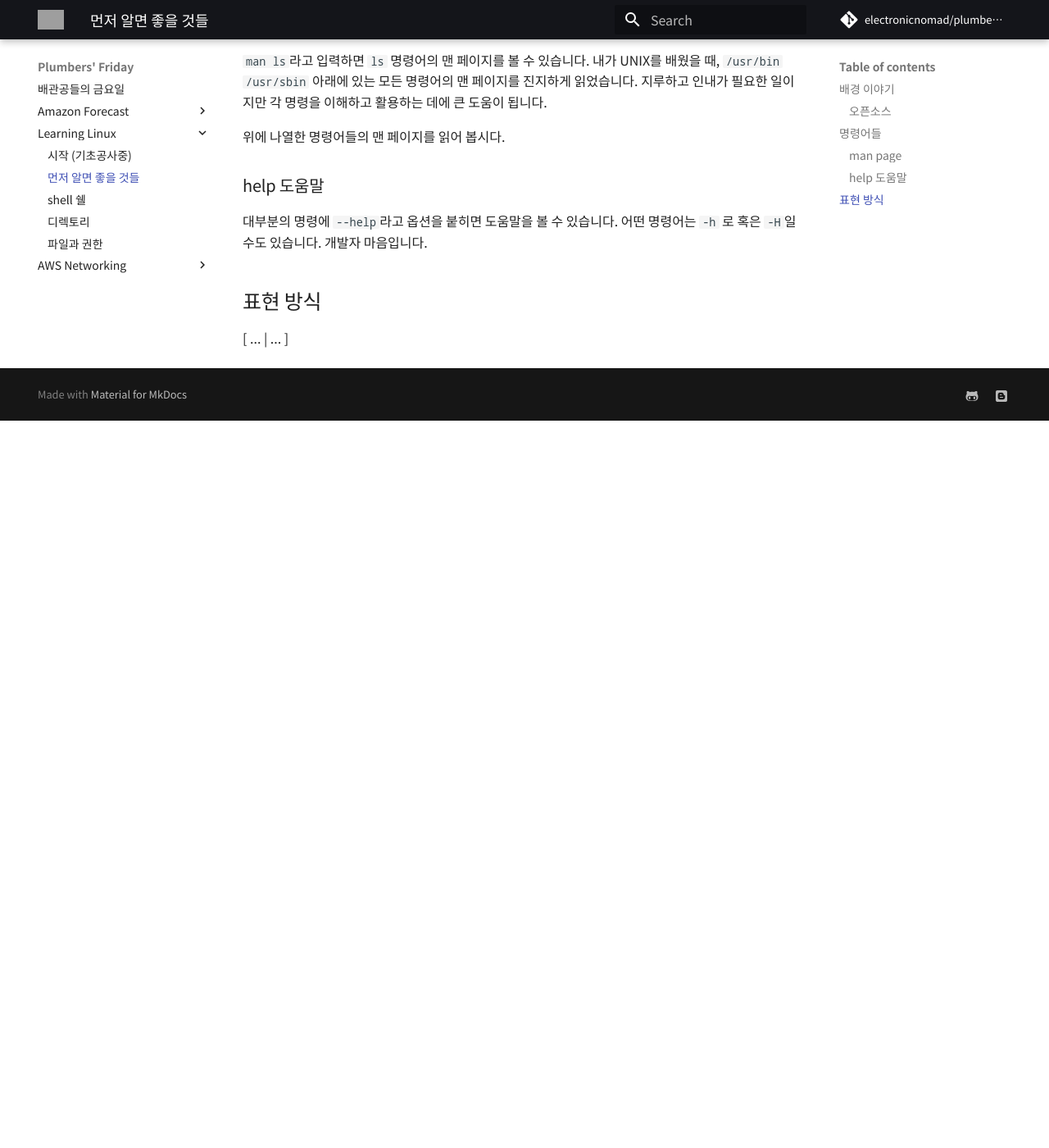
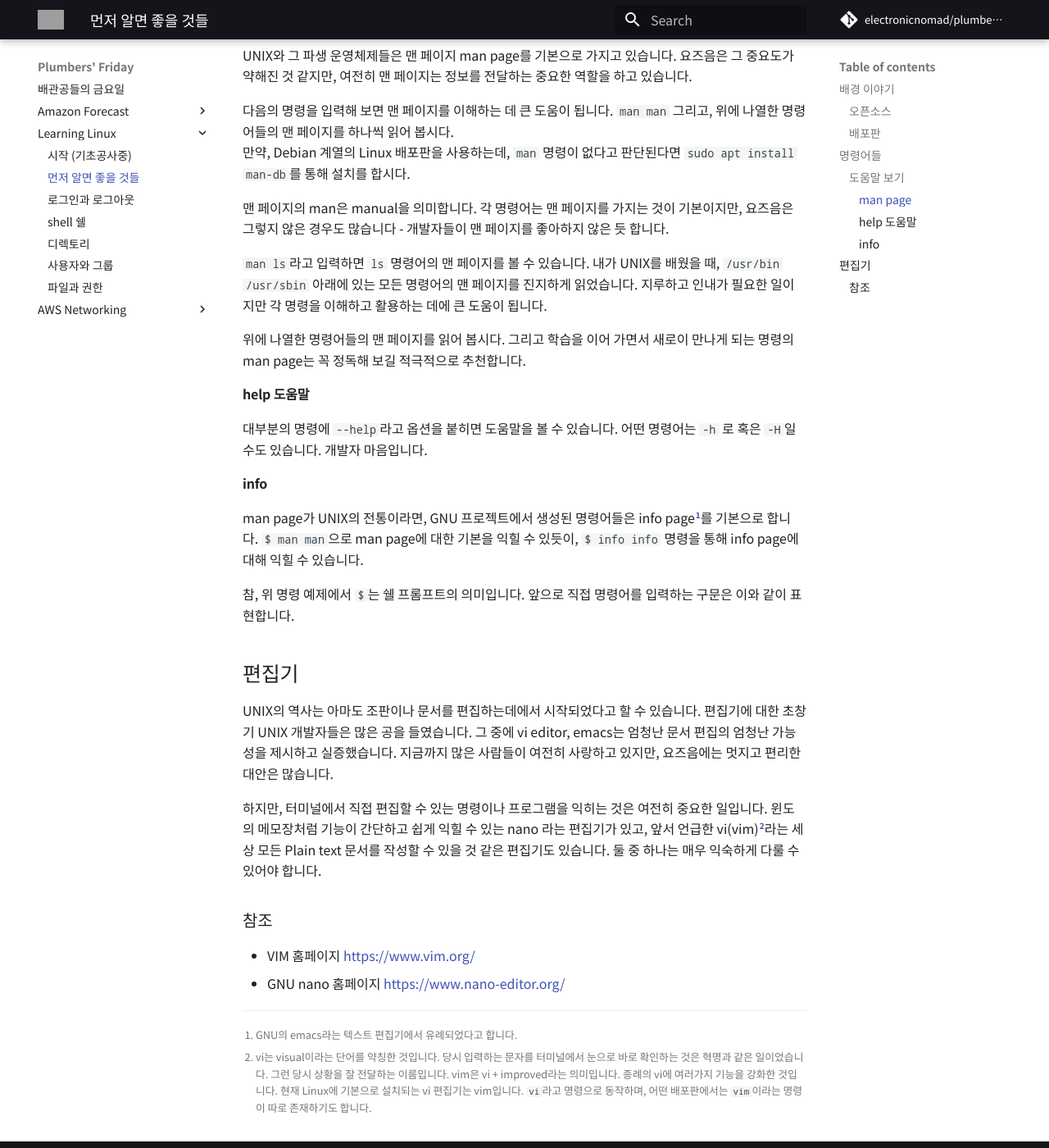
Before and after one commit to electronicnomad/plumbers-friday, an MkDocs documentation site: the page built from docs/linux/things-you-should-know-first.md, in a window 1280 px wide and 1400 px high, scrolled down 1505 px. Shown: the whole window at 82% size. Built offline with MkDocs 1.6.1 and Material for MkDocs 9.7.7, drawn with Linux system fonts in a browser that asks for light colours; some web fonts are replaced; comment, search, counter and statistics services are not loaded; before the commit the page ends 2018 px from its top, so only the background shows below that; some of the changed text lies outside the part shown; grey boxes are pictures that could not be loaded.

Commit message:
update 2/25

````diff
--- a/docs/linux/things-you-should-know-first.md
+++ b/docs/linux/things-you-should-know-first.md
@@ -10,9 +10,9 @@ UNIX가 지금의 인류가 누리고 있는 정보화 사회를 열었고, 여
 ### 오픈소스
 
 Linux은 사실, 커널 이름입니다. 운영체제의 이름은 아니었습니다. 지금은 혼용하여 사용하고
-많은 사람들이 이제는 운영체제의 이름으로 사용하는 쪽입니다.
+많은 사람들이 이제는 운영체제의 이름으로 사용하고 있습니다.
 
-운영체제로서의 이름으로는 GNU/Linux (System) (이)라고 부르는 것이 맞긴 합니다.
+운영체제로서의 이름으로는 'GNU/Linux System' 이라고 부르는 것이 맞긴 합니다.
 이 이름대로 Linux 커널을 가운데에 두고, GNU의 각종 프로그램들이 애워싼 모습니다.
 GNU에서는 [Hurd](https://www.gnu.org/software/hurd/hurd.html)라는 오랜 염원으로만
 존재하는 커널이 있는데,  Hurd의 성숙 이전에 Linux를 실험적으로 채택하고
@@ -26,9 +26,16 @@ Linux는 오픈소스입니다. GNU Public License, GPL의 규정을 따르고
 만약 흥미가 있다면, [https://opensource.org/licenses](https://opensource.org/licenses)
 &larr; 이곳을 방문해 보는 것을 추천합니다.
 
+### 배포판
+
+리눅스는 몇 가지 배포한으로 보통의 사용자에게 전달됩니다.
+대표적인 것이 Ubuntu와 Red Hat이 있는데, Ubuntu는 Debian을 기반하여 제작된 배포판입니다.
+리눅스 배포판에 대한 설명은 Wikipedia <https://en.wikipedia.org/wiki/List_of_Linux_distributions> 에
+잘 설명되어 있습니다. 한 번 시간 내에 정독해 볼만 합니다.
+
 ## 명령어들
 
-리눅스 시스템은 기본적으로 명령어로 운영됩니다.
+리눅스 시스템의 운영은 명령어를 익히고 활용하는 데에서 시작되고 완성됩니다.
 화려한 그래픽 기반의 어플리케이션이나 웹 브라우저 인터페이스로 무언가를 할 수도 있겠지만,
 결국 뒤에서는 명려어들이 수행되고 그 결과를 출력합니다.
 그리고 그래픽 인터페이스가 없는 경우는 있어도,
@@ -54,7 +61,9 @@ rmdir
 rm
 ```
 
-### man page
+### 도움말 보기
+
+#### man page
 
 UNIX와 그 파생 운영체제들은 맨 페이지 man page를 기본으로 가지고 있습니다.
 요즈음은 그 중요도가 약해진 것 같지만, 여전히 맨 페이지는 정보를 전달하는
@@ -74,14 +83,51 @@ UNIX와 그 파생 운영체제들은 맨 페이지 man page를 기본으로 가
 맨 페이지를 진지하게 읽었습니다. 지루하고 인내가 필요한 일이지만
 각 명령을 이해하고 활용하는 데에 큰 도움이 됩니다.
 
-위에 나열한 명령어들의 맨 페이지를 읽어 봅시다.
+위에 나열한 명령어들의 맨 페이지를 읽어 봅시다. 그리고
+학습을 이어 가면서 새로이 만나게 되는 명령의 man page는
+꼭 정독해 보길 적극적으로 추천합니다.
 
-### help 도움말
+#### help 도움말
 
 대부분의 명령에 `--help`라고 옵션을 붙히면 도움말을 볼 수 있습니다.
 어떤 명령어는 `-h` 로 혹은 `-H`일 수도 있습니다. 개발자 마음입니다.
 
+#### info
 
-## 표현 방식
+man page가 UNIX의 전통이라면, GNU 프로젝트에서 생성된 명령어들은
+info page[^1]를 기본으로 합니다. `$ man man`으로 man page에 대한 기본을
+익힐 수 있듯이, `$ info info` 명령을 통해 info page에 대해 익힐 수
+있습니다.
 
-[ ... | ... ]
+[^1]:
+    GNU의 emacs라는 텍스트 편집기에서 유례되었다고 합니다.
+
+참, 위 명령 예제에서 `$`는 쉘 프롬프트의 의미입니다.
+앞으로 직접 명령어를 입력하는 구문은 이와 같이 표현합니다.
+
+## 편집기
+
+UNIX의 역사는 아마도 조판이나 문서를 편집하는데에서 시작되었다고 할 수 있습니다.
+편집기에 대한 초창기 UNIX 개발자들은 많은 공을 들였습니다.
+그 중에 vi editor, emacs는 엄청난 문서 편집의 엄청난 가능성을 제시하고
+실증했습니다. 지금까지 많은 사람들이 여전히 사랑하고 있지만,
+요즈음에는 멋지고 편리한 대안은 많습니다.
+
+하지만, 터미널에서 직접 편집할 수 있는 명령이나 프로그램을 익히는 것은
+여전히 중요한 일입니다. 윈도의 메모장처럼 기능이 간단하고
+쉽게 익힐 수 있는 nano 라는 편집기가 있고, 앞서 언급한 vi(vim)[^2]라는
+세상 모든 Plain text 문서를 작성할 수 있을 것 같은 편집기도 있습니다.
+둘 중 하나는 매우 익숙하게 다룰 수 있어야 합니다.
+
+[^2]:
+    vi는 visual이라는 단어를 약칭한 것입니다.
+    당시 입력하는 문자를 터미널에서 눈으로 바로 확인하는 것은 혁명과 같은 일이었습니다.
+    그런 당시 상황을 잘 전달하는 이름입니다.
+    vim은 vi + improved라는 의미입니다. 종례의 vi에 여러가지 기능을 강화한 것입니다.
+    현재 Linux에 기본으로 설치되는 vi 편집기는 vim입니다.
+    `vi`라고 명령으로 동작하며, 어떤 배포판에서는 `vim`이라는 명령이 따로 존재하기도 합니다.
+
+### 참조
+
+* VIM 홈페이지 <https://www.vim.org/>
+* GNU nano 홈페이지 <https://www.nano-editor.org/>
````
Also changed, not shown: docs/linux/index.md (+38 -31 lines), docs/linux/login-and-logout.md (added, +58 -0 lines), docs/linux/users-and-groups.md (added, +6 -0 lines), docs/linux/.pages.
